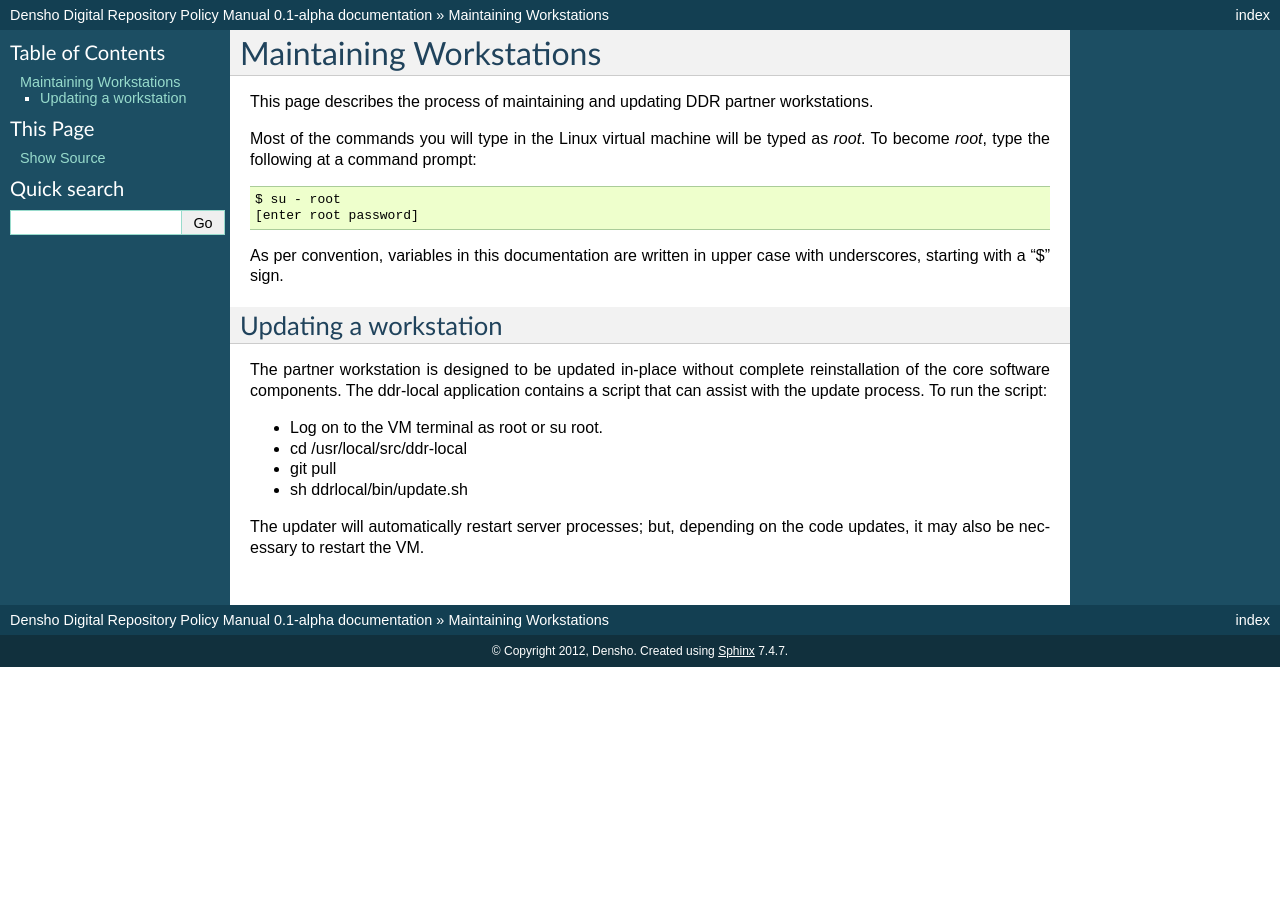
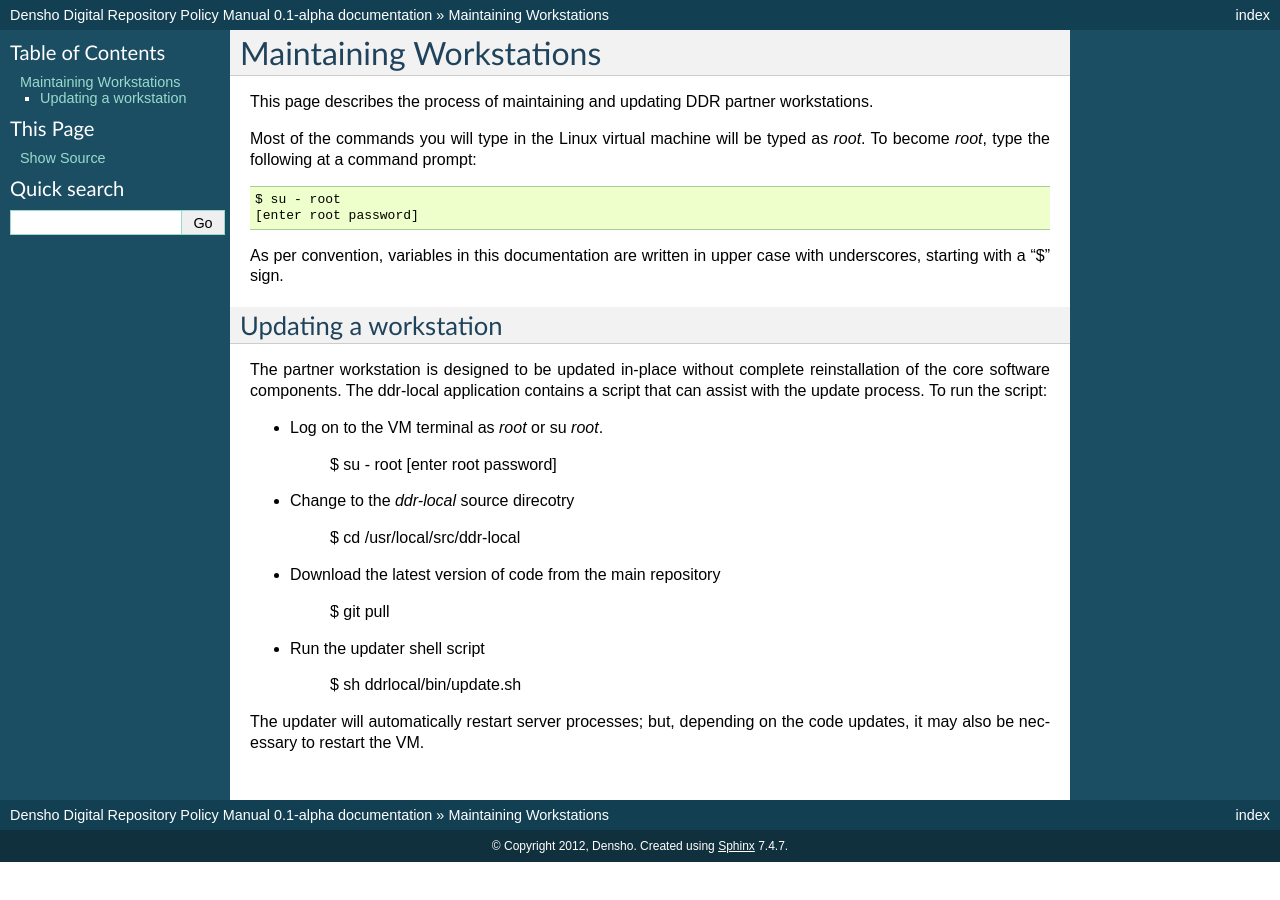
Before and after one commit to denshoproject/ddr-manual, a Sphinx documentation site: the page built from source/admins/workstations/maintaining-workstations.rst, in a window 1280 px wide. Built offline with Sphinx 7.4.7, drawn with Linux system fonts in a browser that asks for light colours.

Commit message:
Update maintaining-workstations.rst

```diff
--- a/source/admins/workstations/maintaining-workstations.rst
+++ b/source/admins/workstations/maintaining-workstations.rst
@@ -23,9 +23,21 @@ Updating a workstation
 The partner workstation is designed to be updated in-place without complete reinstallation of the core software components. The ddr-local application contains a script that can assist with the update process.
 To run the script:
 
-- Log on to the VM terminal as root or su root.
-- cd /usr/local/src/ddr-local
-- git pull
-- sh ddrlocal/bin/update.sh
+- Log on to the VM terminal as `root` or su `root`.
+
+    $ su - root
+    [enter root password]
+
+- Change to the `ddr-local` source direcotry
+
+    $ cd /usr/local/src/ddr-local
+
+- Download the latest version of code from the main repository
+
+    $ git pull
+
+- Run the updater shell script
+
+    $ sh ddrlocal/bin/update.sh
 
 The updater will automatically restart server processes; but, depending on the code updates, it may also be necessary to restart the VM.
```
